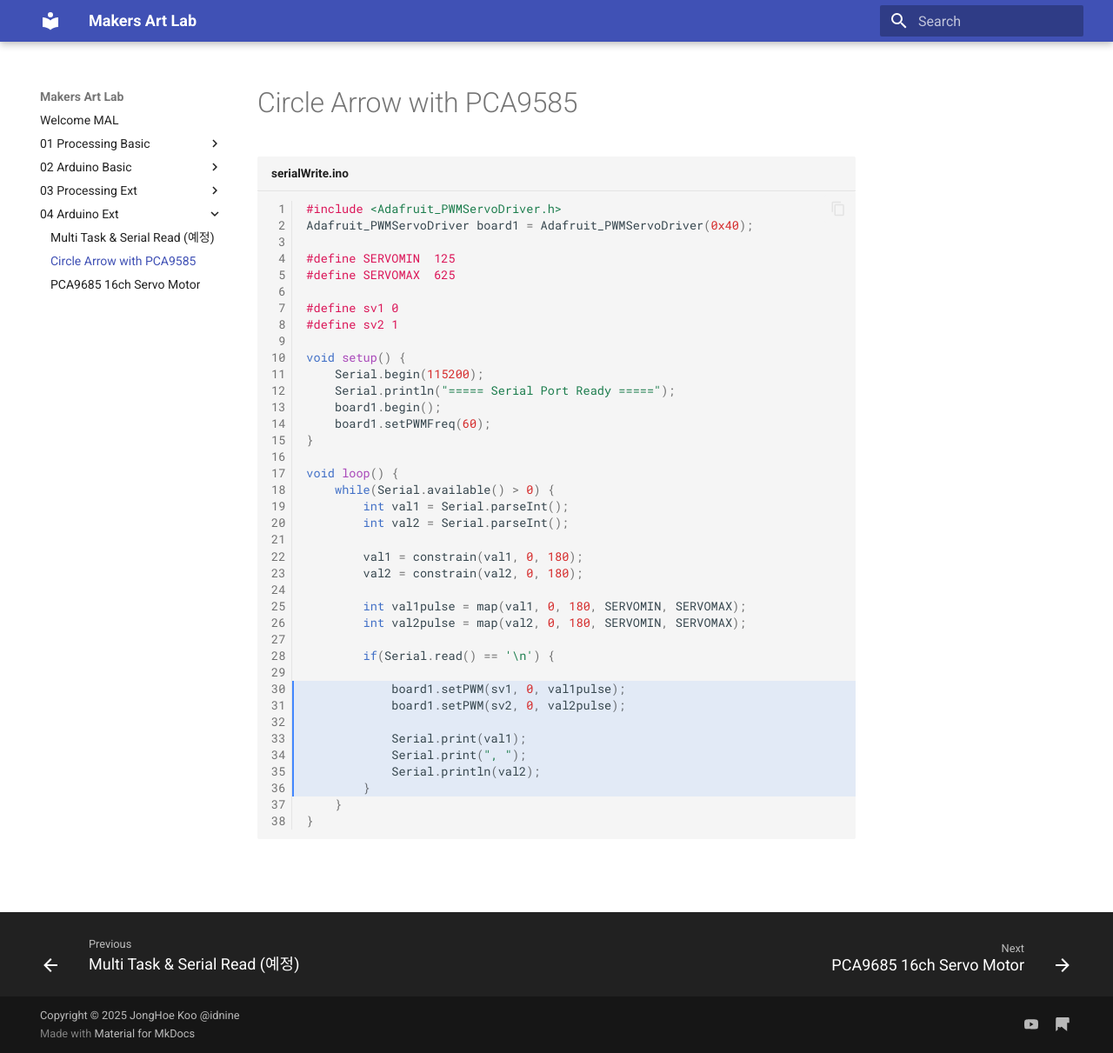
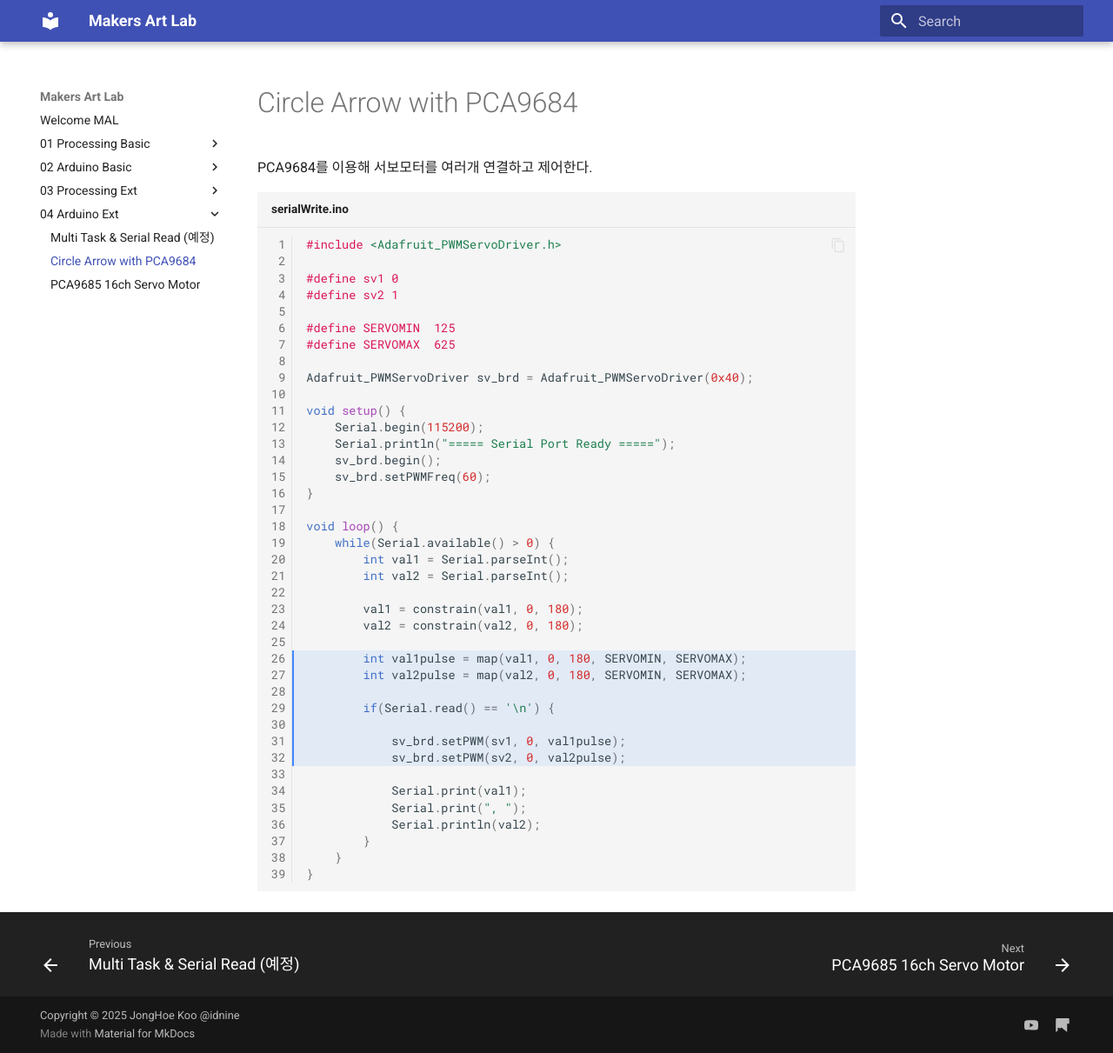
Before and after one commit to jonghoe9/makers-art-lab, an MkDocs documentation site: the page built from docs/04_Arduino_Ext/PCA9684_Processing.md, in a window 1280 px wide and 1211 px high. Shown: the whole window at 87% size. Built offline with MkDocs 1.6.1 and Material for MkDocs 9.7.7, drawn with Linux system fonts in a browser that asks for light colours.

Commit message:
PCA9684 Code 수정

````diff
--- a/docs/04_Arduino_Ext/PCA9684_Processing.md
+++ b/docs/04_Arduino_Ext/PCA9684_Processing.md
@@ -1,20 +1,23 @@
-# Circle Arrow with PCA9585
+# Circle Arrow with PCA9684
 
-```cpp title="serialWrite.ino" linenums="1" hl_lines="30-36"
+PCA9684를 이용해 서보모터를 여러개 연결하고 제어한다.
+
+```cpp title="serialWrite.ino" linenums="1" hl_lines="26-32"
 #include <Adafruit_PWMServoDriver.h>
-Adafruit_PWMServoDriver board1 = Adafruit_PWMServoDriver(0x40);
+
+#define sv1 0
+#define sv2 1
 
 #define SERVOMIN  125
 #define SERVOMAX  625
 
-#define sv1 0
-#define sv2 1
+Adafruit_PWMServoDriver sv_brd = Adafruit_PWMServoDriver(0x40);
 
 void setup() {
     Serial.begin(115200);
     Serial.println("===== Serial Port Ready =====");
-    board1.begin();
-    board1.setPWMFreq(60);
+    sv_brd.begin();
+    sv_brd.setPWMFreq(60);
 }
 
 void loop() {
@@ -30,8 +33,8 @@ void loop() {
 
         if(Serial.read() == '\n') {
 
-            board1.setPWM(sv1, 0, val1pulse);
-            board1.setPWM(sv2, 0, val2pulse);
+            sv_brd.setPWM(sv1, 0, val1pulse);
+            sv_brd.setPWM(sv2, 0, val2pulse);
 
             Serial.print(val1);
             Serial.print(", ");
````
